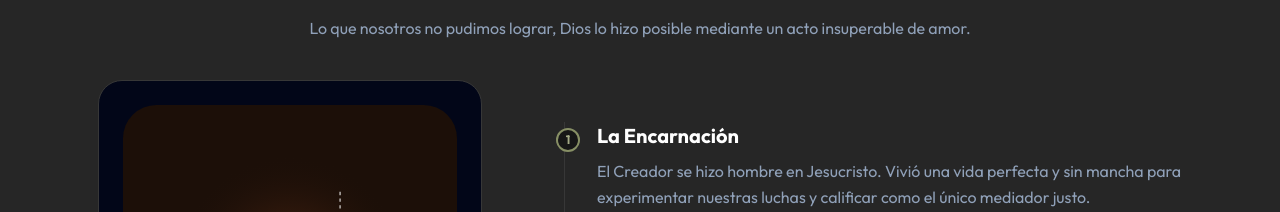
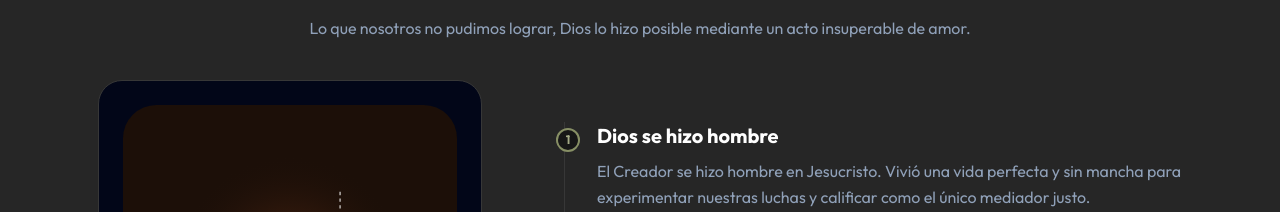
Before and after one commit to elizabeth29lee-lab/iglesia-manantial, a React (Vite) app: page / in a window 1280 px wide. Shown: the part 1636-1848 px from the top of the page. Built offline with nearby package versions, Linux system fonts and the light colour scheme.

Commit message:
Update Step 1 title from La Encarnación to Dios se hizo hombre

```diff
--- a/src/App.jsx
+++ b/src/App.jsx
@@ -311,7 +311,7 @@ export default function App() {
                     1
                   </div>
                   <div>
-                    <h3 className="font-sans font-bold text-lg sm:text-xl text-white">La Encarnación</h3>
+                    <h3 className="font-sans font-bold text-lg sm:text-xl text-white">Dios se hizo hombre</h3>
                     <p className="text-slate-400 text-sm sm:text-base mt-2 leading-relaxed">
                       El Creador se hizo hombre en Jesucristo. Vivió una vida perfecta y sin mancha para experimentar nuestras luchas y calificar como el único mediador justo.
                     </p>
```
